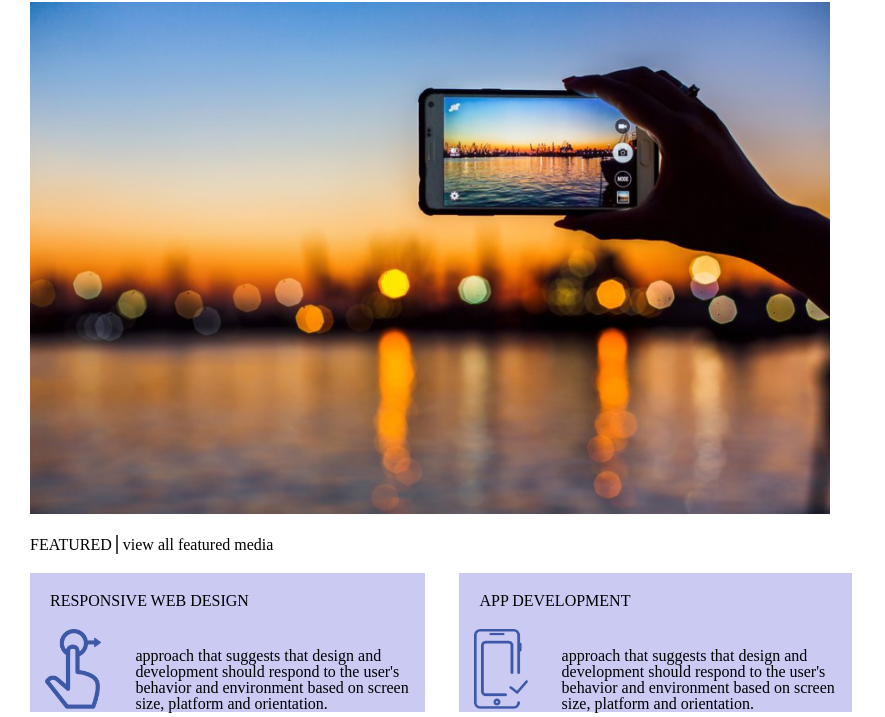
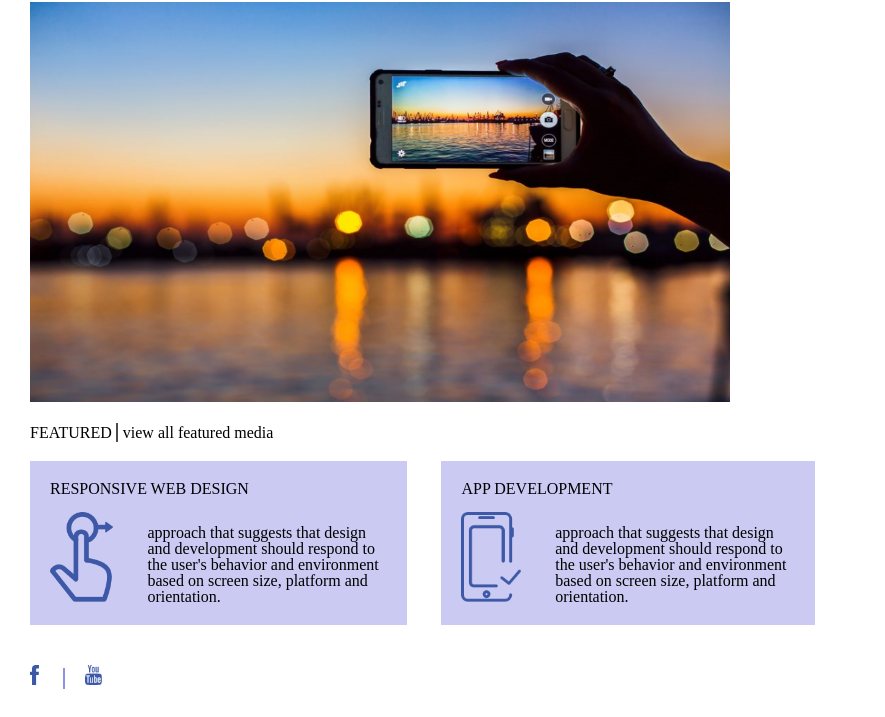
Before and after one commit to kvinik/lesson5, a plain HTML site: page index.html in a window 1280 px wide. Shown: the part 83-800 px from the top of the page, without its empty margins (0-885 px from the left). Drawn offline with Linux system fonts and the light colour scheme.

Commit message:
add css styles and add footer

```diff
--- a/index.html
+++ b/index.html
@@ -42,6 +42,13 @@
                 </div>
             </div>
         </section>
+        <footer>
+          <div class="beside">
+            <img class="size" src="images/Path 26.png" alt="path 26">
+            <span class="between"></span>
+            <img class="size" src="images/Path 27.png" alt="path 27">
+          </div>
+        </footer>
 
     </body>
 </html>
--- a/styles/styles.css
+++ b/styles/styles.css
@@ -1,8 +1,8 @@
 .photo{
-    height:auto;
+    height:400px;
     margin-left:30px;
     margin-top:20px;
-    width:800px;
+    width:700px;
 }
 .line{
     border: 1px solid rgb(77, 75, 75);
@@ -13,15 +13,18 @@ h2{
     padding-left:30px;
 }
 .image{
-    height: 80px;
-    padding-left: 15px;
-    padding-top: 20px;
+    height: 90px;
+    margin-left: 20px;
+    margin-top: 15px;
 
 }
 .txt{
     display:inline-block;
-    width: 290px;
+    width: 240px;
     padding-left: 30px;
+    padding-bottom: 20px;
+    padding-right: 20px;
+
 
 }
 .background{
@@ -32,6 +35,21 @@ h2{
 }
 div > h2{
     padding-left: 20px;
+}
+.beside{
+    margin-left: 30px;
+    margin-top: 40px;
+    padding-bottom: 20px;
+}
+.between{
+    border: 1px solid rgb(144, 144, 230);
+    padding-top: 2px;
+    margin-left: 20px;
+    margin-right: 20px;
+
+}
+.size{
+    height: 20px;
 }
 
 .navbar-li{
```
